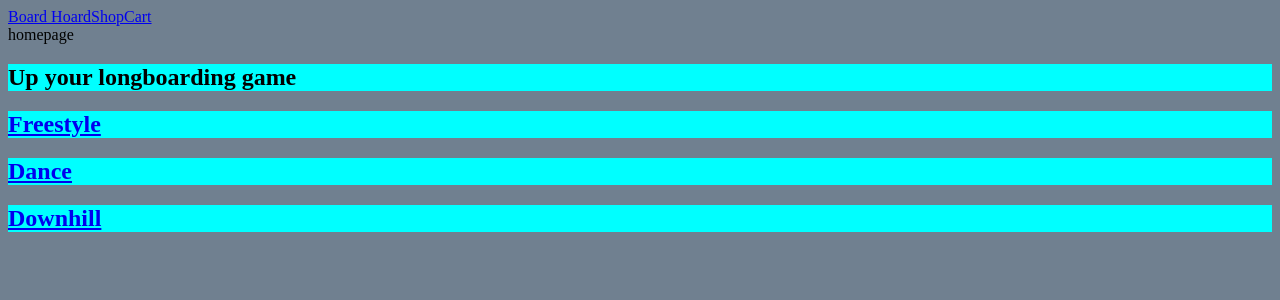
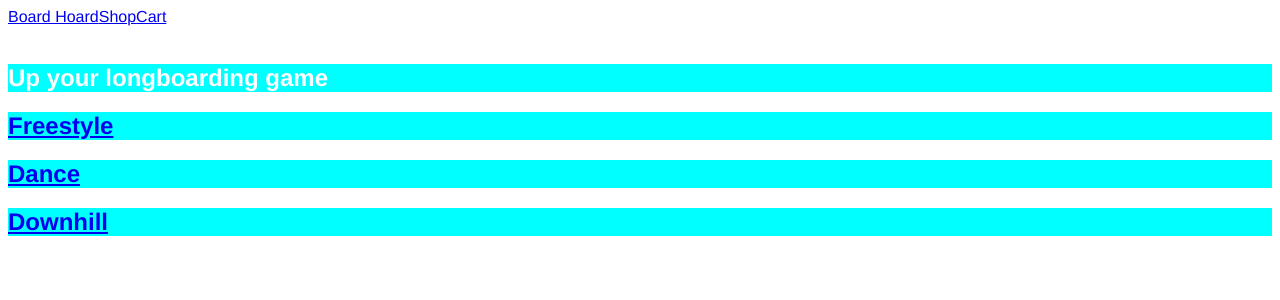
Before and after one commit to sdrew712/board-hoard, a React (Create React App) app in the folder client/: page / in a window 1280 px wide. Shown: the top 300 px of the page. Built offline with nearby package versions, Linux system fonts and the light colour scheme.

Commit message:
add sass

```diff
--- a/client/package.json
+++ b/client/package.json
@@ -7,6 +7,7 @@
     "@testing-library/jest-dom": "^5.14.1",
     "@testing-library/react": "^11.2.7",
     "@testing-library/user-event": "^12.8.3",
+    "node-sass": "^6.0.1",
     "react": "^17.0.2",
     "react-dom": "^17.0.2",
     "react-headroom": "^3.2.0",
--- a/client/src/components/App.jsx
+++ b/client/src/components/App.jsx
@@ -1,6 +1,6 @@
 import React from "react";
 import { BrowserRouter as Router, Switch, Route, Redirect } from "react-router-dom";
-import "../index.css";
+import "../index.scss";
 
 import TopBar from "./TopBar";
 import HomePage from "./HomePage";
--- a/client/src/index.css
+++ /dev/null
@@ -1,3 +0,0 @@
-body {
-  background-color: slategray;
-}
--- /dev/null
+++ b/client/src/index.scss
@@ -0,0 +1,7 @@
+$font-stack: Helvetica, sans-serif;
+$primary-color: white;
+
+body {
+  font: 100% $font-stack;
+  color: $primary-color;
+}
```
Also changed, not shown: 1 other file (tests, documents, lock files or other folders).
